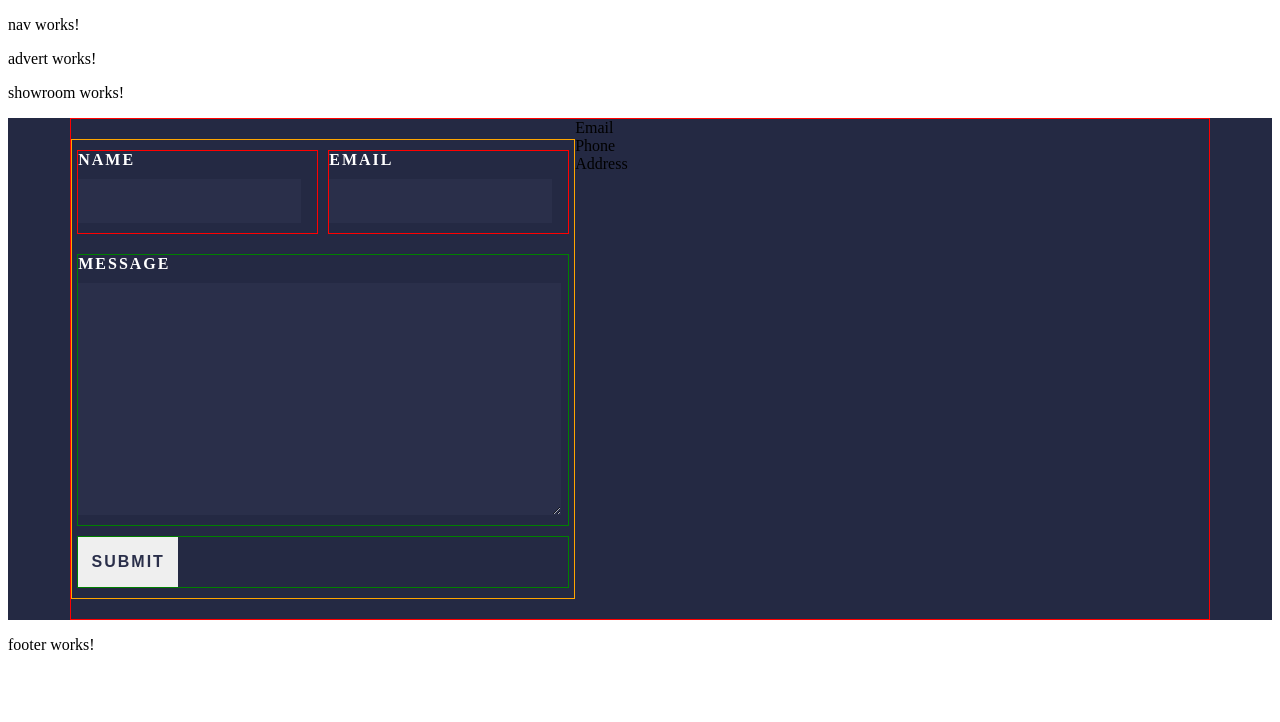
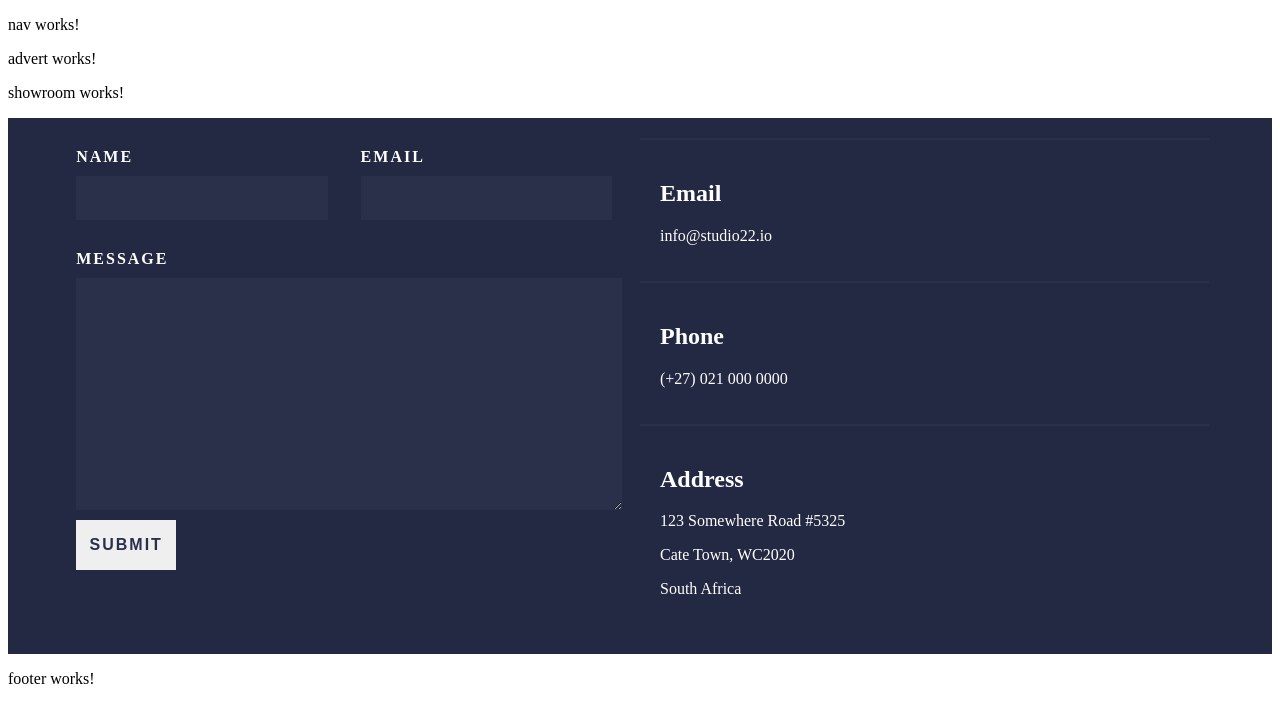
Before and after one commit to matthewrungwe/studio22-ng, an Angular app: page / in a window 1280 px wide. Shown: the top 722 px of the page. Built offline with nearby package versions, Linux system fonts and the light colour scheme.

Commit message:
Updated contact form.

```diff
--- a/src/app/contact/contact.component.html
+++ b/src/app/contact/contact.component.html
@@ -1,35 +1,50 @@
 <section id="contact">
   <div class="contact-wrap">
+
+    <!-- Contact Form Block-->
     <div class="contact-form">
       <form action="" method="post">
+
         <div class="name-email-block">
           <div class="input-block">
             <label for="name">Name</label>
             <input type="text" name="name" id="name">
           </div>
+
           <div class="input-block">
             <label for="email">Email</label>
             <input type="email" name="email" id="email">
           </div>
         </div>
+
         <div class="textarea-block">
           <label for="message">Message</label>
           <textarea name="message" id="message"></textarea>
         </div>
+
         <div class="submit-btn-block">
           <input type="submit" value="Submit">
         </div>
       </form>
     </div>
+
+    <!-- Contact Details Block -->
     <div class="contact-details">
-      <div>
-        Email
+      <div class="detail">
+        <h2>Email</h2>
+        <p>info@studio22.io</p>
       </div>
-      <div>
-        Phone
+
+      <div class="detail">
+        <h2>Phone</h2>
+        <p>(+27) 021 000 0000</p>
       </div>
-      <div>
-        Address
+
+      <div class="detail">
+        <h2>Address</h2>
+        <p>123 Somewhere Road #5325</p>
+        <p>Cate Town, WC2020</p>
+        <p>South Africa</p>
       </div>
     </div>
   </div>
--- a/src/app/contact/contact.component.less
+++ b/src/app/contact/contact.component.less
@@ -1,3 +1,4 @@
+/* Import resources */
 @import "../../assets/app/less/libs/_vars.less";
 
 #contact {
@@ -8,17 +9,18 @@
   display: flex;
   width: 90%;
   margin: 0 auto;
-  border: 1px solid red;
+  // border: 1px solid red;
 }
 
-.contact-from,
+.contact-form,
 .contact-details {
   flex: 1;
 }
 
+/* Contact Form Block */
 .contact-form {
   margin: 20px 0;
-  border: 1px solid orange;
+  // border: 1px solid orange;
 
   label {
     color: @palette[fg];
@@ -43,7 +45,7 @@
   }
 
   .input-block {
-    border: 1px solid red;
+    // border: 1px solid red;
     margin: 10px 5px;
     height: fit-content;
 
@@ -61,7 +63,7 @@
   }
 
   .textarea-block {
-    border: 1px solid green;
+    // border: 1px solid green;
     margin: 10px 5px;
 
     textarea {
@@ -78,7 +80,7 @@
   .submit-btn-block {
     margin: 10px 5px;
     height: 50px;
-    border: 1px solid green;
+    // border: 1px solid green;
 
     input[type="submit"] {
       font-size: 1rem;
@@ -93,6 +95,27 @@
   }
 }
 
+/* Contact Details Block */
+.contact-details {
+  margin: 20px 0;
+  // border: 1px solid orange;
+
+  .detail {
+    padding: 20px;
+    border-top: 2px solid @palette[bg-alt];
+
+    h2 {
+      color: @palette[fg];
+      font-weight: @font[weight-bold];
+    }
+
+    p {
+      color: @palette[fg];
+    }
+  }
+}
+
+
 @media screen and  (max-width: 62rem) {
   .contact-wrap {
     display: flex;
@@ -104,3 +127,13 @@
     }
   }
 }
+
+@media screen and (max-width: 48rem) {
+  .contact-form {
+
+    .name-email-block {
+      display: flex;
+      flex-flow: column;
+    }
+  }
+}
```
